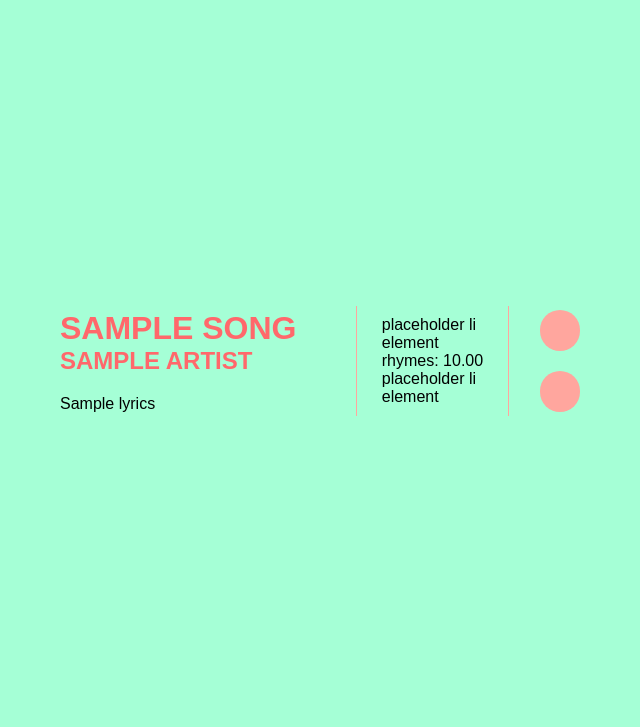
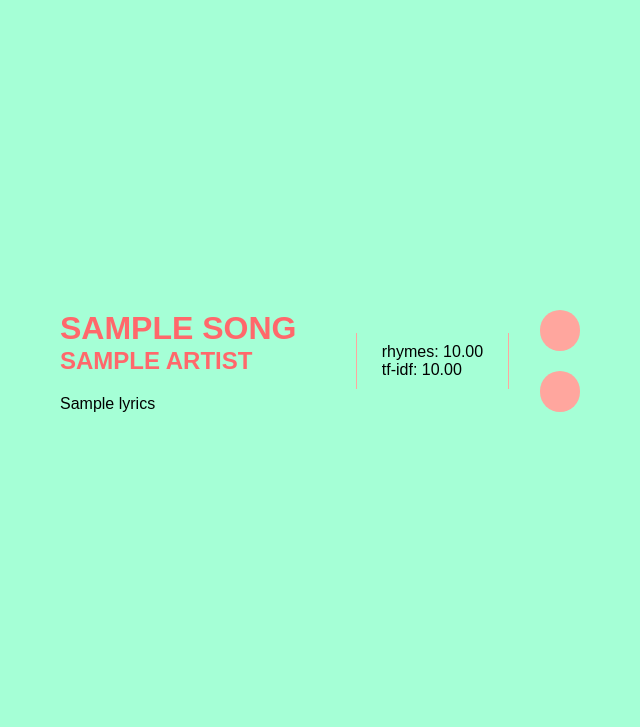
Before and after one commit to kszabova/lyrics-analysis, a Django app: template la_site/comparison/templates/comparison/evaluate_lyrics.html in a window 1280 px wide. Shown: the part 73-800 px from the top of the page, without its empty margins (80-720 px from the left). Run offline with Django 3.2, Linux system fonts and the light colour scheme; the template is opened without the code that fills it: most values are stand-ins (such as "Sample title", 1, 10 or a date in 2020); some web fonts are replaced.

Commit message:
Display tf-idf score

```diff
--- a/la_site/comparison/templates/comparison/evaluate_lyrics.html
+++ b/la_site/comparison/templates/comparison/evaluate_lyrics.html
@@ -13,19 +13,22 @@
             betterArtist = "{{ better.song.artist|escapejs }}";
             betterTitle = "{{ better.song.title|escapejs }}";
             betterRhymeScore = "rhymes: {{ better.rhyme_score|floatformat:'2' }}";
+            betterTfidfScore = "tf-idf: {{ better.tfidf_score|floatformat:'2' }}";
             {% endif %}
 
             {% if worse %}
             worseArtist = "{{ worse.song.artist }}";
             worseTitle = "{{ worse.song.title }}";
             worseRhymeScore = "rhymes: {{ worse.rhyme_score|floatformat:'2' }}";
+            worseTfidfScore = "tf-idf: {{ worse.tfidf_score|floatformat:'2' }}";
             {% endif %}
 
             function showWorseSong() {
                 document.getElementById("artist").innerHTML = worseArtist;
                 document.getElementById("title").innerHTML = worseTitle;
+                document.getElementById("lyrics").innerHTML = "{{ worse.song.lyrics|linebreaks|escapejs }}";
                 document.getElementById("rhymeScore").innerHTML = worseRhymeScore;
-                document.getElementById("lyrics").innerHTML = "{{ worse.song.lyrics|linebreaks|escapejs }}";
+                document.getElementById("tfidfScore").innerHTML = worseTfidfScore;
                 document.getElementById("comparisonLyrics").style.display = "inline-block";
                 document.getElementById("comparisonScore").style.display = "inline-block";
             }
@@ -35,6 +38,7 @@
                 document.getElementById("title").innerHTML = betterTitle;
                 document.getElementById("lyrics").innerHTML = "{{ better.song.lyrics|linebreaks|escapejs }}";
                 document.getElementById("rhymeScore").innerHTML = betterRhymeScore;
+                document.getElementById("tfidfScore").innerHTML = betterTfidfScore;
                 document.getElementById("comparisonLyrics").style.display = "inline-block";
                 document.getElementById("comparisonScore").style.display = "inline-block";
             }
@@ -58,9 +62,8 @@
                         <div id="songScore" class="score">
                             <div class="innerContent">
                                 <ul>
-                                    <li>placeholder li element</li>
                                     <li>rhymes: {{ score.rhyme_score|floatformat:'2' }}</li>
-                                    <li>placeholder li element</li>
+                                    <li>tf-idf: {{ score.tfidf_score|floatformat:'2' }}</li>
                                 </ul>
                             </div>
                         </div>
@@ -69,11 +72,11 @@
                     <td class="buttonColumn">
                         <div id="betterBtnWrapper">
                             <button class="btnPlaceholder" id="betterBtnPlaceholder" type="button"></button>
-                            <button class="button" id="betterButton" type="button" onclick="showBetterSong()">show better song</button>
+                            <button class="button" id="betterButton" type="button" onclick="showBetterSong()">show a song by a better artist</button>
                         </div>
                         <div id="worseBtnWrapper">
                             <button class="btnPlaceholder" id="worseBtnPlaceholder" type="button"></button>
-                            <button class="button" id="worseButton" type="button" onclick="showWorseSong()">show worse song</button>
+                            <button class="button" id="worseButton" type="button" onclick="showWorseSong()">show a song by a worse artist</button>
                         </div>
                     </td>
 
@@ -82,6 +85,7 @@
                             <div class="innerContent">
                                 <ul>
                                     <li id="rhymeScore"></li>
+                                    <li id="tfidfScore"></li>
                                 </ul>
                             </div>
                         </div>
```
